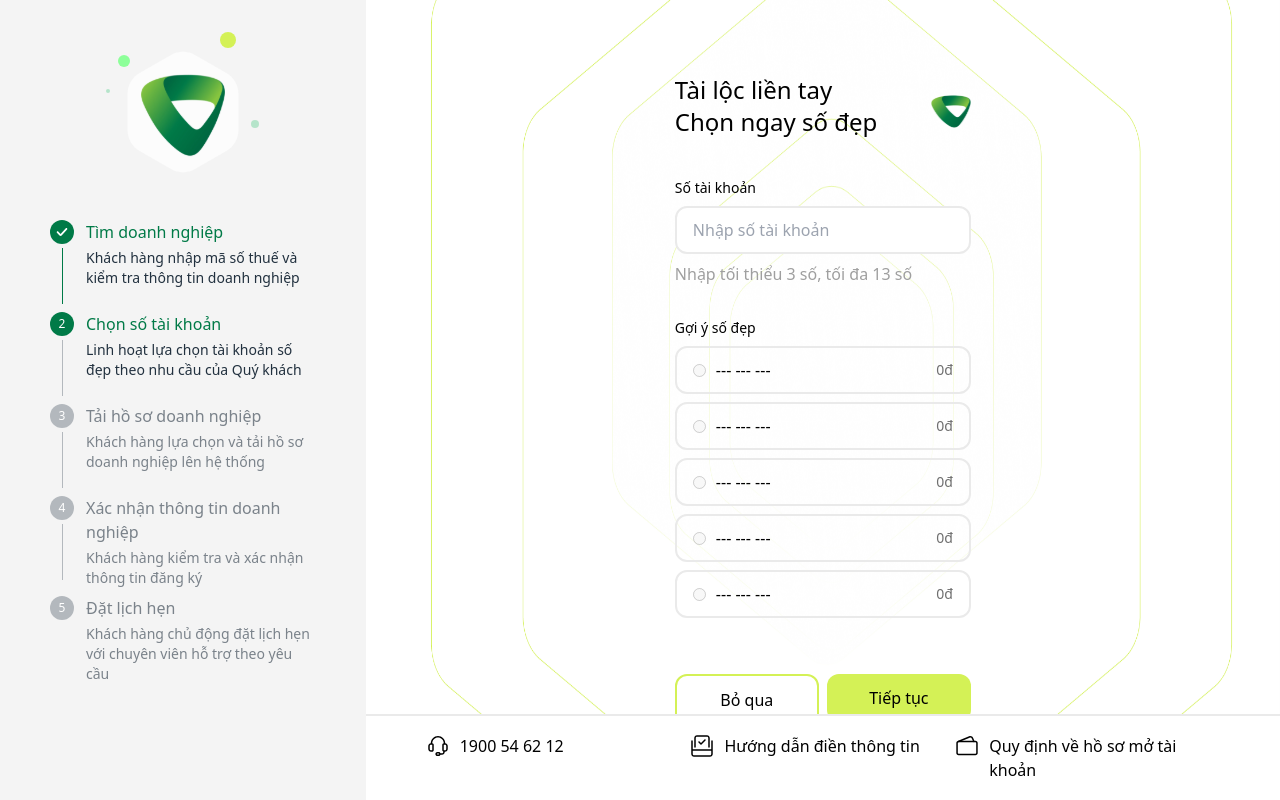
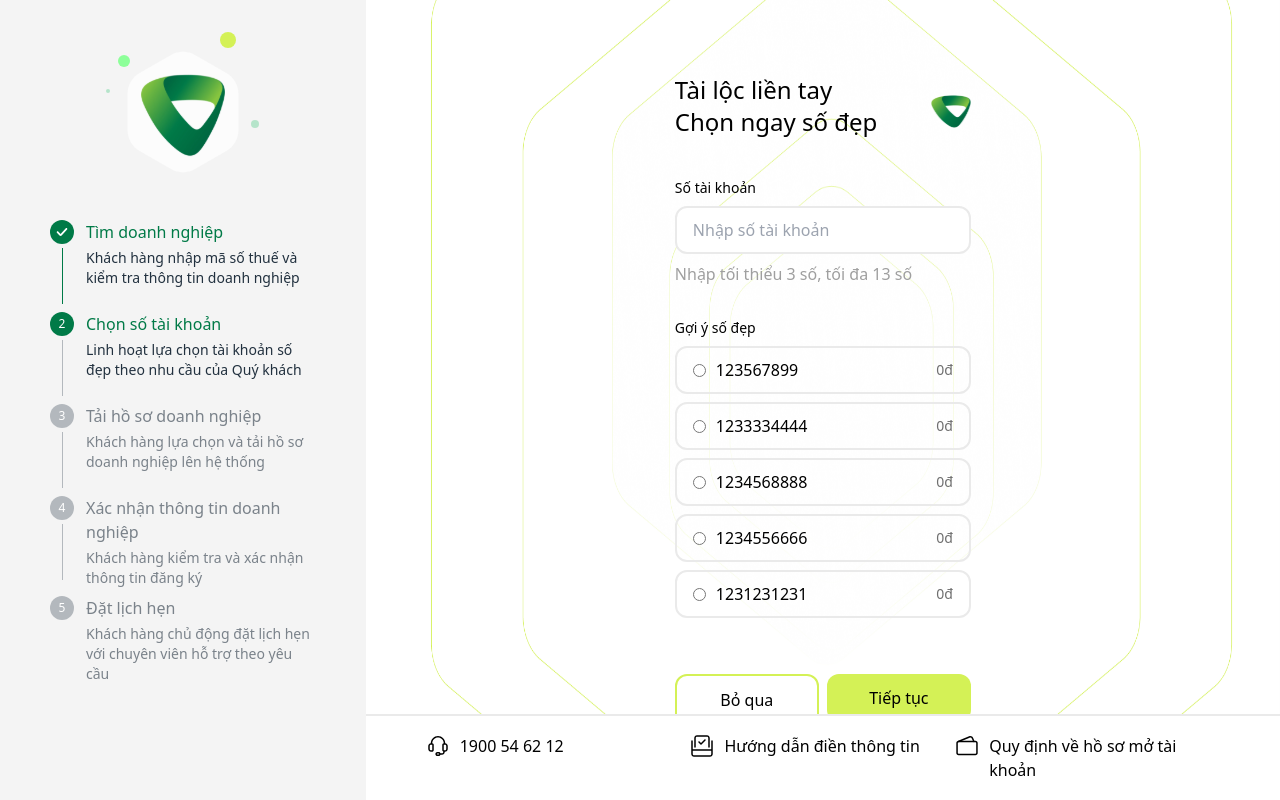
Before and after one commit to PhanHop/register-vietcombank, a Next.js app: page /form3 in a window 1280 px wide. Built offline with nearby package versions, Linux system fonts and the light colour scheme.

Commit message:
update code

```diff
--- a/components/Input/ResultInput.tsx
+++ b/components/Input/ResultInput.tsx
@@ -2,7 +2,7 @@ import classNames from "classnames";
 import React from "react";
 
 type Props = {
-  number?: string;
+  number?: number;
   money?: string;
   classNameDiv?: string;
 } & JSX.IntrinsicElements["input"];
--- a/components/Input/index.tsx
+++ b/components/Input/index.tsx
@@ -1,21 +1,31 @@
+import { type } from "os";
 import React from "react";
 
 type Props = {
   label?: string;
-  value?: string;
   placeHolder?: string;
+  defaultValue?: number;
+  type?: string;
+  value?: any;
 } & JSX.IntrinsicElements["input"];
 
-export default function Input({ label, value, placeHolder, ...rest }: Props) {
+export default function Input({
+  label,
+  value,
+  placeHolder,
+  defaultValue,
+  type = "text",
+  ...rest
+}: Props) {
   return (
     <div className="flex flex-col gap-y-2">
       <label htmlFor="" className="text-sm text-[#000000]">
         {label}
       </label>
       <input
+        value={value}
         placeholder={placeHolder}
-        value={value}
-        type="text"
+        type={type}
         className="h-12 px-4 w-full rounded-[12px] border-[2px] border-solid border-[#EAEAEA] focus:outline-[#007A47]"
         {...rest}
       />
--- a/components/Select/index.tsx
+++ b/components/Select/index.tsx
@@ -32,6 +32,7 @@ export default function SelectOption({
         defaultValue={defaultValue}
         style={{ width: "100%", height: "48px" }}
         options={value}
+        onChange={clickProvice}
       />
     </div>
   );
--- a/pages/form3/index.tsx
+++ b/pages/form3/index.tsx
@@ -4,7 +4,7 @@ import Input from "@/components/Input";
 import ResultInput from "@/components/Input/ResultInput";
 import PartyIcon from "assets/icon/Party_Popper.svg";
 import Link from "next/link";
-import React, { useState } from "react";
+import React, { useEffect, useState } from "react";
 
 type Props = {};
 
@@ -12,12 +12,14 @@ export default function Form3({}: Props) {
   const [phone, setPhone] = useState("");
   const [valueChecked, setValueChecked] = useState(-1);
   const resultInputs = [
-    { number: phone + "123 456 7899", money: "5,000,000đ" },
-    { number: phone + "123 333 4444", money: "3,000,000đ" },
-    { number: phone + "123 456 8888", money: "3,000,000đ" },
-    { number: phone + "123 455 6666", money: "2,000,000đ" },
-    { number: phone + "123 123 1231", money: "1,500,000đ" },
+    { number: 123567899, money: "5,000,000đ" },
+    { number: 1233334444, money: "3,000,000đ" },
+    { number: 1234568888, money: "3,000,000đ" },
+    { number: 1234556666, money: "2,000,000đ" },
+    { number: 1231231231, money: "1,500,000đ" },
   ];
+  const [number, setNumber] = useState<number>();
+
   return (
     <div className="">
       <Form activeIndex={[1, 2]}>
@@ -40,7 +42,7 @@ export default function Form3({}: Props) {
               <div className="flex w-full flex-col gap-y-8">
                 <div className="flex flex-col gap-y-2">
                   <Input
-                    value={resultInputs[0]?.number}
+                    value={number}
                     type={"number"}
                     label="Số tài khoản"
                     placeHolder="Nhập số tài khoản"
@@ -54,20 +56,27 @@ export default function Form3({}: Props) {
                   <div className="text-sm">Gợi ý số đẹp</div>
                   {resultInputs?.map((item, index) => {
                     return (
-                      <ResultInput
+                      <div
+                        className="hover:cursor-pointer"
                         key={item?.number}
-                        number={!!phone ? item?.number?.slice(0, 10) : ""}
-                        money={!!phone ? item?.money : ""}
-                        name="phone"
-                        classNameDiv={
-                          valueChecked === index ? "!border-[#007A47]" : ""
-                        }
-                        onChange={(e) => {
-                          if (e.target.checked) {
-                            setValueChecked(index);
+                        onClick={() => {
+                          if (!!phone) {
+                            setValueChecked(index), setNumber(item?.number);
                           }
                         }}
-                      />
+                      >
+                        <ResultInput
+                          number={item?.number}
+                          money={!!phone ? item?.money : ""}
+                          name="phone"
+                          classNameDiv={
+                            phone && valueChecked === index
+                              ? "!border-[#007A47]"
+                              : ""
+                          }
+                          checked={!!phone && valueChecked === index}
+                        />
+                      </div>
                     );
                   })}
                 </div>
```
